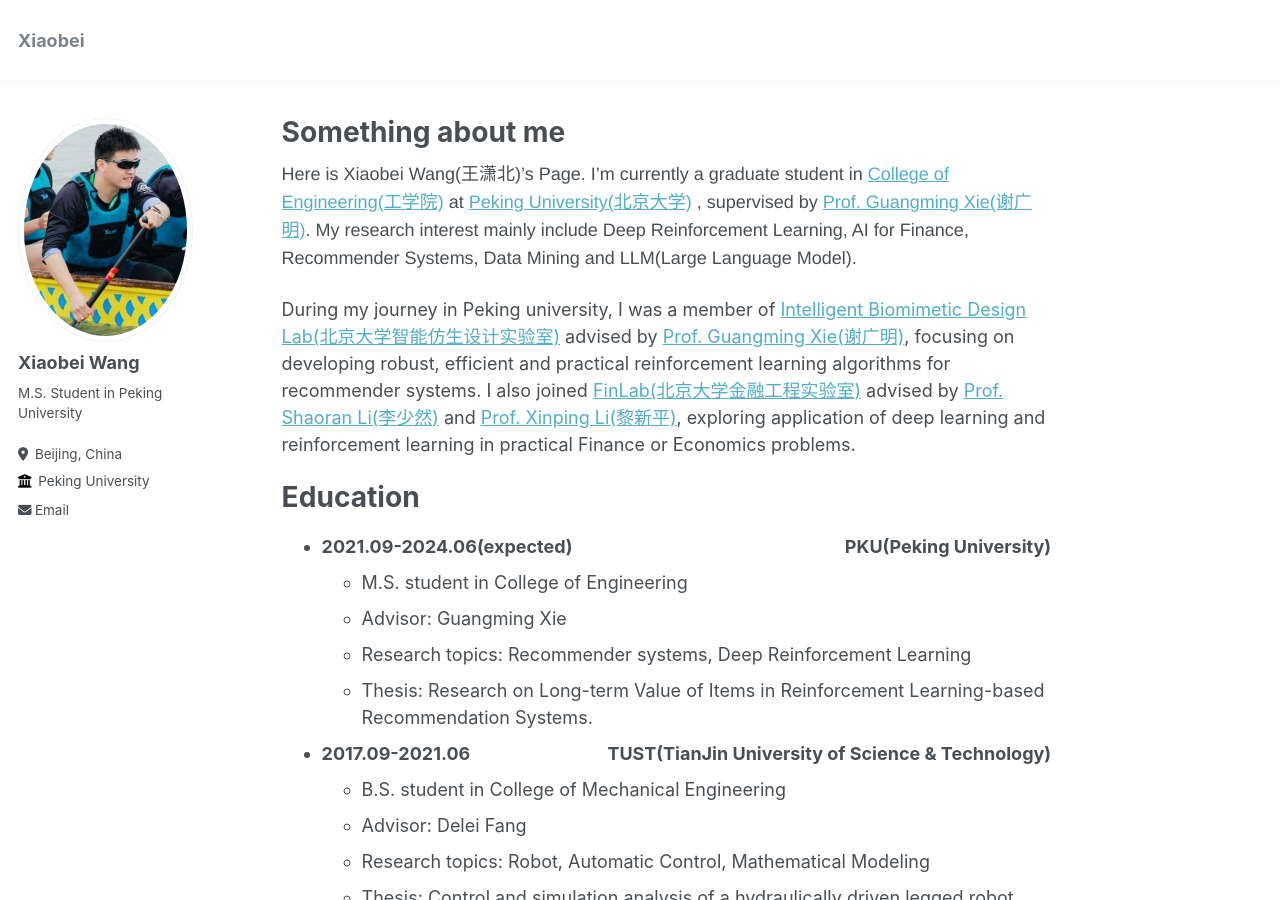
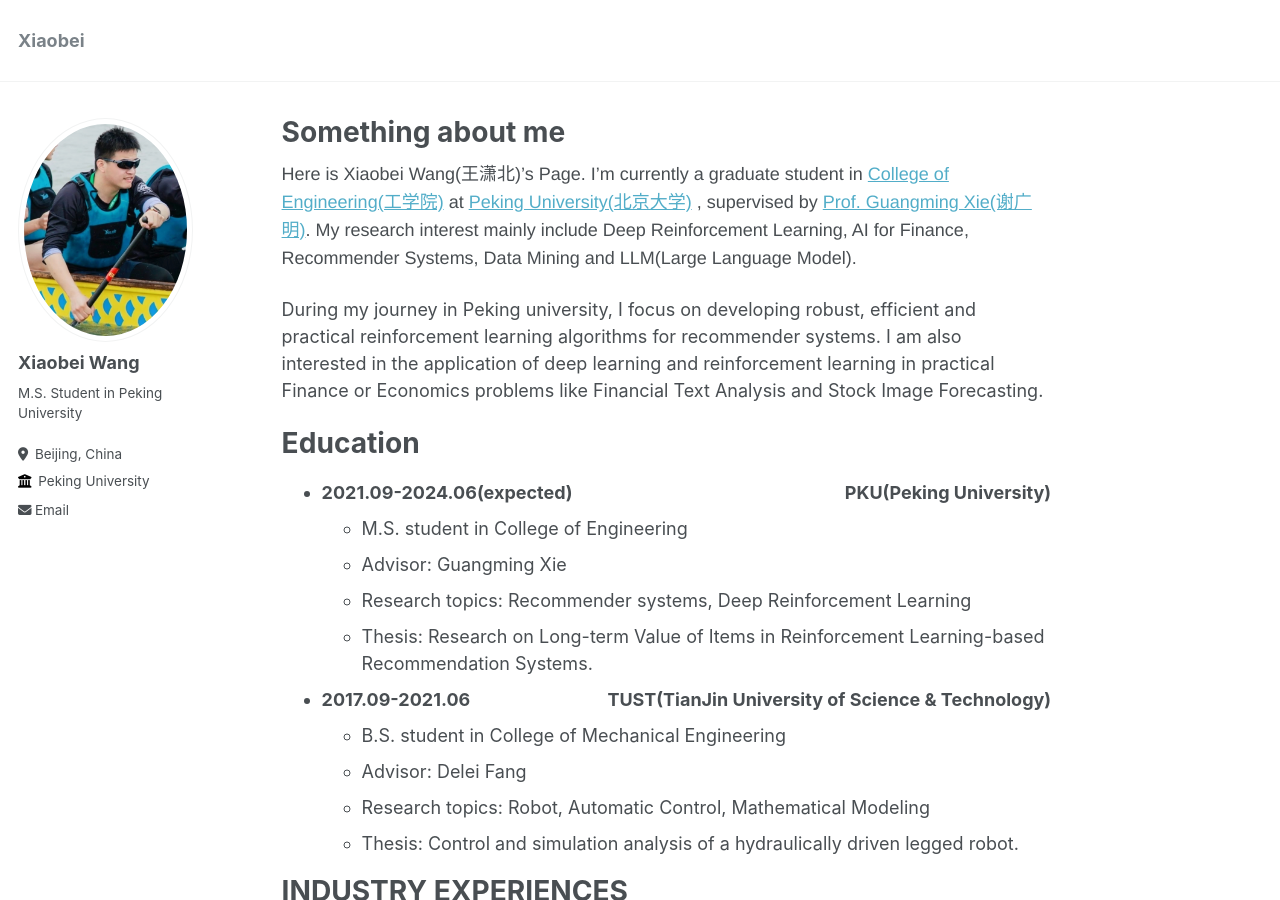
Before and after one commit to wangxiaobei822/wangxiaobei822.github.io, a Jekyll site: the page built from _pages/about.md, in a window 1280 px wide and 900 px high. Built offline with Jekyll 4.4.1, drawn with Linux system fonts in a browser that asks for light colours.

Commit message:
Update about.md

```diff
--- a/_pages/about.md
+++ b/_pages/about.md
@@ -9,7 +9,8 @@ redirect_from:
 
 <span style="font-family: Helvetica"> Here is Xiaobei Wang(王潇北)’s Page. I’m currently a graduate student in [College of Engineering(工学院)](https://www.coe.pku.edu.cn/) at [Peking University(北京大学)](https://www.pku.edu.cn/) , supervised by [Prof. Guangming Xie(谢广明)](https://www.coe.pku.edu.cn/teaching/all_time/7139.html). My research interest mainly include Deep Reinforcement Learning, AI for Finance, Recommender Systems, Data Mining and LLM(Large Language Model).</span>
 
- During my journey in Peking university, I was a member of [Intelligent Biomimetic Design Lab(北京大学智能仿生设计实验室)](https://en.ibdl.pku.edu.cn) advised by [Prof. Guangming Xie(谢广明)](https://www.coe.pku.edu.cn/teaching/all_time/7139.html), focusing on developing robust, efficient and practical reinforcement learning algorithms for recommender systems. I also joined [FinLab(北京大学金融工程实验室)](finlab.pku.edu.cn) advised by [Prof. Shaoran Li(李少然)](http://lishaoran.com) and [Prof. Xinping Li(黎新平)](https://econ.pku.edu.cn/szdw/zzjs/ybjs/sjrxx/374743.htm), exploring application of deep learning and reinforcement learning in practical Finance or Economics problems.
+During my journey in Peking university, I focus on developing robust, efficient and practical reinforcement learning algorithms for recommender systems. I am also interested in the application of deep learning and reinforcement learning in practical Finance or Economics problems like Financial Text Analysis and Stock Image Forecasting.
+
 
 Education
 ======
```
